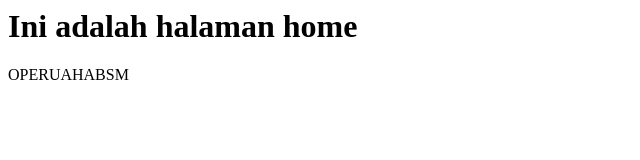
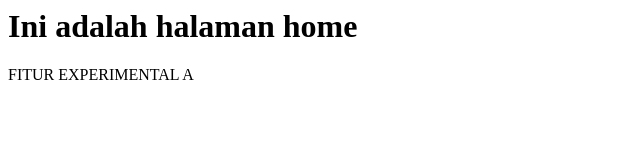
Before and after one commit to anugrah1759/belajar_git, a plain HTML site: page index.html in a window 1280 px wide. Shown: the full height of the page, 0-640 px from the left. Drawn offline with Linux system fonts and the light colour scheme.

Commit message:
Belajar git remote repo

```diff
--- a/index.html
+++ b/index.html
@@ -5,6 +5,6 @@
 	</head>
 	<body>
 		<h1>Ini adalah halaman home</h1>
-		<p>OPERUAHABSM </p>
+		<p>FITUR EXPERIMENTAL A </p>
 	</body>
 </html>
```
